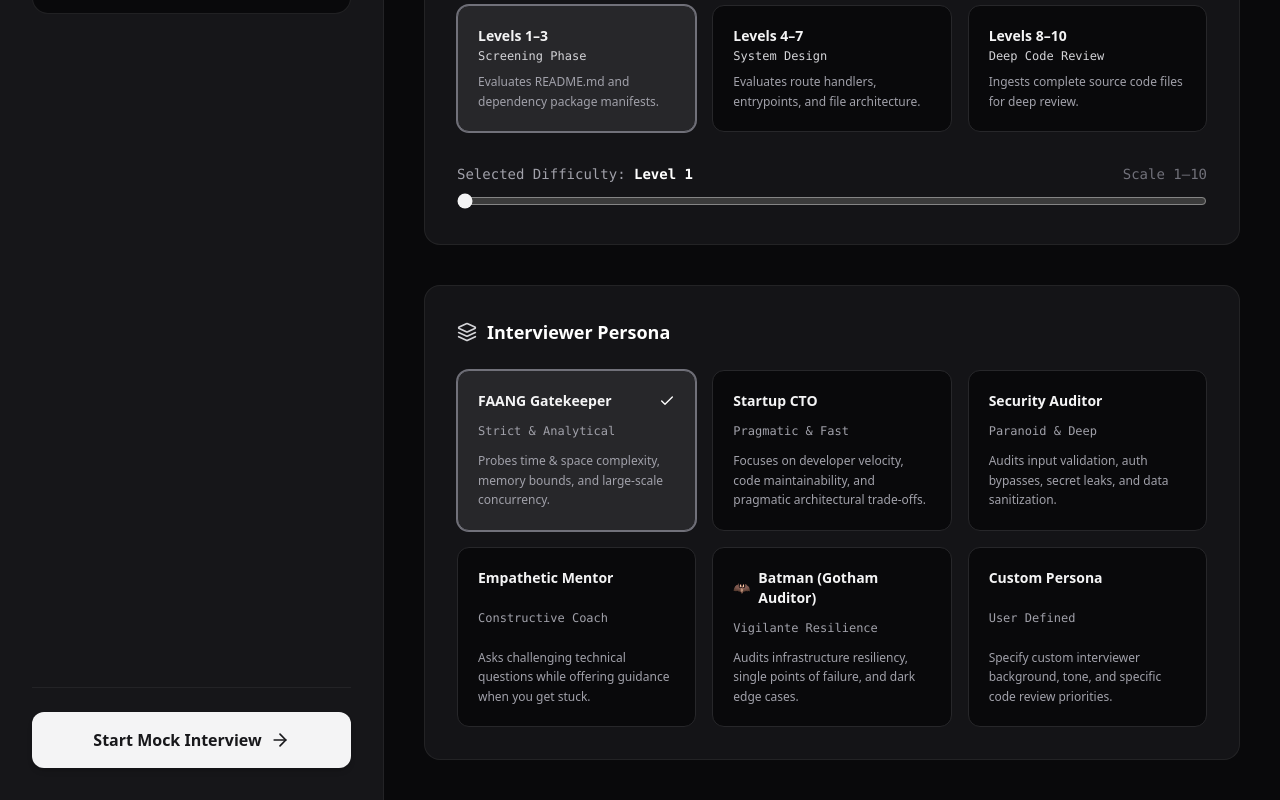
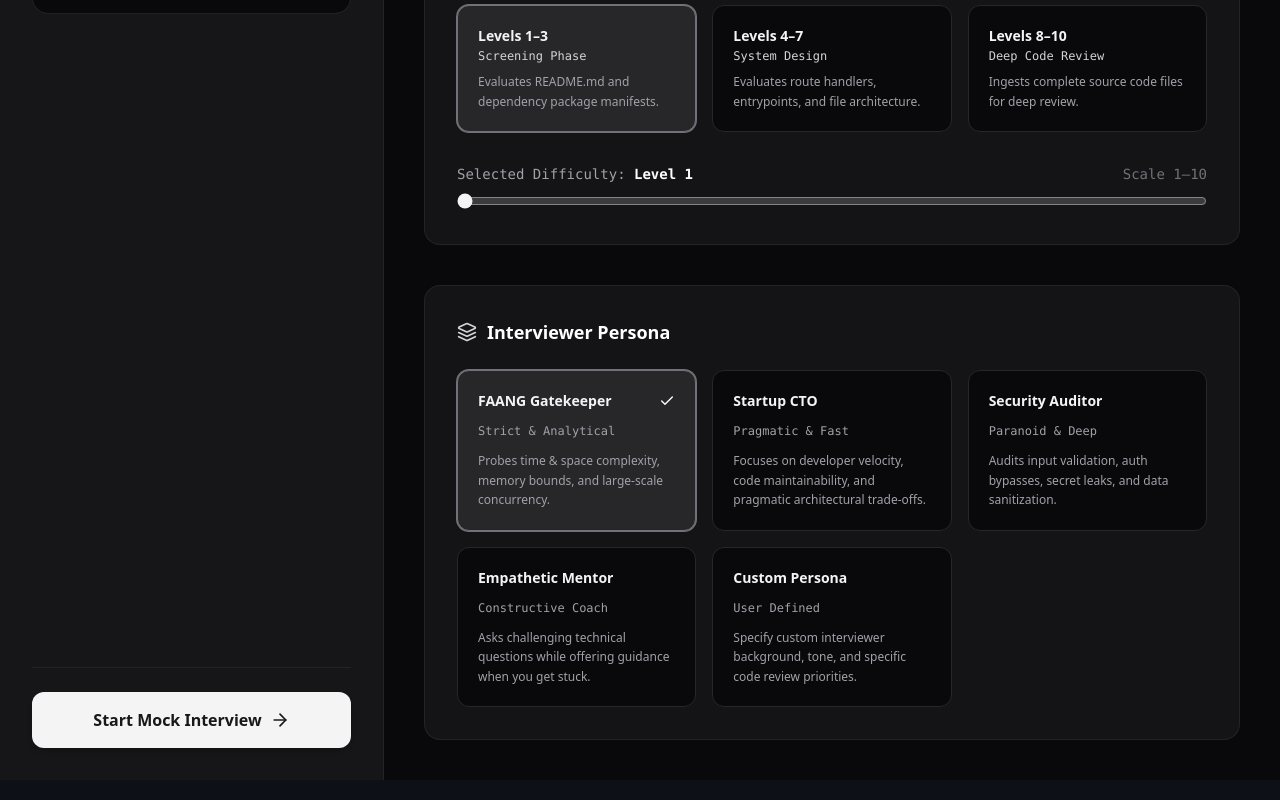
Before and after one commit to rajtharun08/RepoRoast, a React (Vite) app in the folder frontend/: page /setup in a window 1280 px wide. Shown: the part 515-1315 px from the top of the page. Built offline with nearby package versions, Linux system fonts and the light colour scheme.

Commit message:
fix(ui): remove Batman preset card from Setup Studio grid while keeping Custom tab example on Landing Page

```diff
--- a/frontend/src/pages/Home.jsx
+++ b/frontend/src/pages/Home.jsx
@@ -14,7 +14,6 @@ import {
   Sliders,
   Layers,
   Code2,
-  Shield,
   AlertCircle
 } from 'lucide-react';
 
@@ -46,13 +45,6 @@ const PRESET_LIST = [
     badge: 'Constructive Coach',
     desc: 'Asks challenging technical questions while offering guidance when you get stuck.',
     icon: HeartHandshake
-  },
-  {
-    key: 'Batman (Gotham Auditor)',
-    title: 'Batman (Gotham Auditor)',
-    badge: 'Vigilante Resilience',
-    desc: 'Audits infrastructure resiliency, single points of failure, and dark edge cases.',
-    icon: Shield
   },
   {
     key: 'Custom Persona',
@@ -179,7 +171,7 @@ export default function Home({ onStartInterview, isLoading }) {
               Interviewer Persona
             </span>
             <div className="font-bold text-base text-white">
-              {currentPreset.key.includes('Batman') ? '🦇 ' : ''}{currentPreset.title}
+              {currentPreset.title}
             </div>
             <span className="text-xs text-zinc-400 font-mono block">
               {currentPreset.badge}
@@ -422,9 +414,8 @@ export default function Home({ onStartInterview, isLoading }) {
                   }`}
                 >
                   <div className="flex items-center justify-between">
-                    <div className="font-bold text-sm text-zinc-100 flex items-center gap-2">
-                      {key.includes('Batman') && <span>🦇</span>}
-                      <span>{title}</span>
+                    <div className="font-bold text-sm text-zinc-100">
+                      {title}
                     </div>
                     {isSelected && <Check className="w-4 h-4 text-white shrink-0" />}
                   </div>
```
